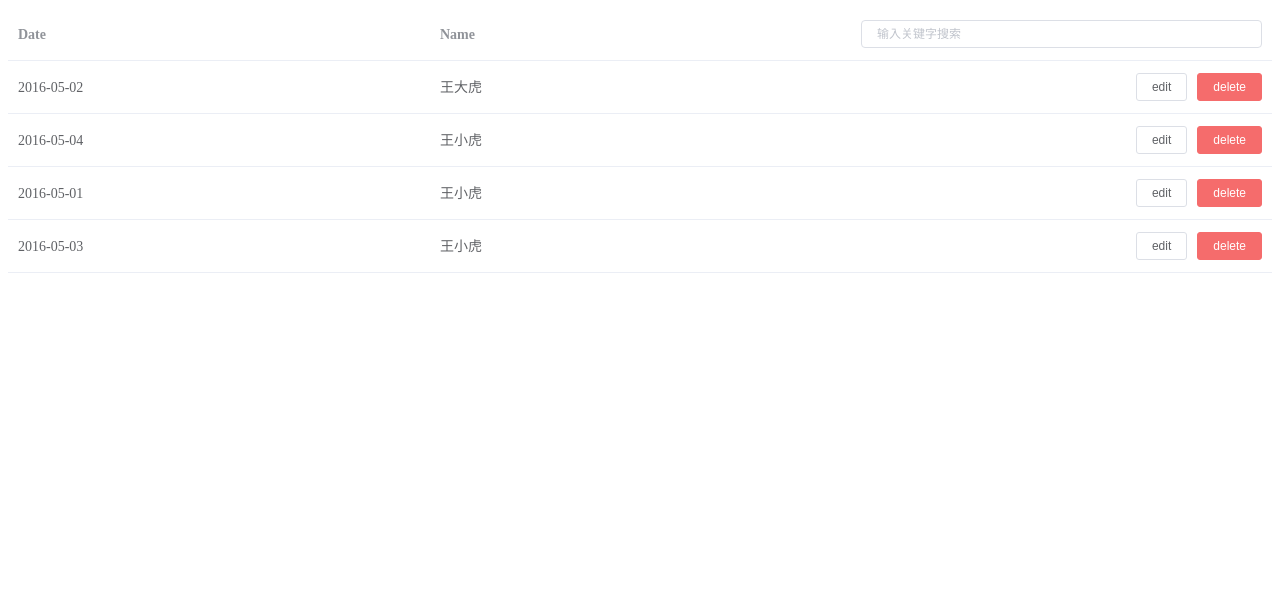
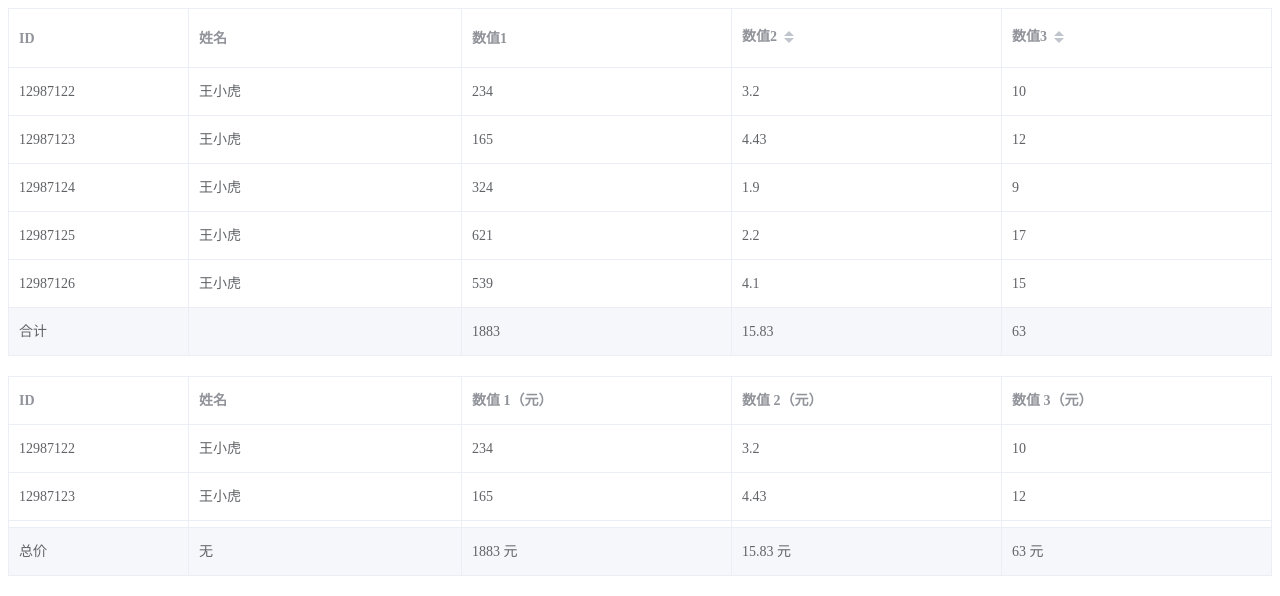
Before and after one commit to kingyeahwei/element_learning, a Vue app: page / in a window 1280 px wide. Shown: the top 596 px of the page. Built offline with nearby package versions, Linux system fonts and the light colour scheme.

Commit message:
table 表尾合计行

```diff
--- a/src/App.vue
+++ b/src/App.vue
@@ -1,18 +1,62 @@
 <template>
   <div id="app">
     <el-table
-    :data="filterHandle"
-    style="width: 100%">
-      <el-table-column label="Date" prop="date"></el-table-column>
-      <el-table-column label="Name" prop="name"></el-table-column>
-      <el-table-column align="right">
-        <template slot-scope="scope" slot="header">
-          <el-input v-model="search" size="mini" placeholder="输入关键字搜索"></el-input>
-        </template>
-        <template slot-scope="scope">
-          <el-button size="mini" @click="handleEdit(scope.$index, scope.row)">edit</el-button>
-          <el-button size="mini" type="danger" @click="handleDelete(scope.$index, scope.row)">delete</el-button>
-        </template>
+      :data="tableData"
+      border
+      show-summary
+      style="width: 100%">
+      <el-table-column
+        prop="id"
+        label="ID"
+        width="180"
+      ></el-table-column>
+      <el-table-column
+        prop="name"
+        label="姓名"
+      ></el-table-column>
+      <el-table-column
+        prop="amount1"
+        label="数值1"
+      ></el-table-column>
+      <el-table-column
+        prop="amount2"
+        label="数值2"
+        sortable
+      ></el-table-column>
+      <el-table-column
+        prop="amount3"
+        label="数值3"
+        sortable
+      ></el-table-column>
+    </el-table>
+
+    <el-table
+      :data="tableData"
+      border
+      height="200"
+      :summary-method="getSummaries"
+      show-summary
+      style="width: 100%; margin-top: 20px">
+      <el-table-column
+        prop="id"
+        label="ID"
+        width="180">
+      </el-table-column>
+      <el-table-column
+        prop="name"
+        label="姓名">
+      </el-table-column>
+      <el-table-column
+        prop="amount1"
+        label="数值 1（元）">
+      </el-table-column>
+      <el-table-column
+        prop="amount2"
+        label="数值 2（元）">
+      </el-table-column>
+      <el-table-column
+        prop="amount3"
+        label="数值 3（元）">
       </el-table-column>
     </el-table>
   </div>
@@ -25,42 +69,71 @@
             return {
                 tableData: [
                     {
-                        date: '2016-05-02',
-                        name: '王大虎',
-                        address: '上海市普陀区金沙江路 1518 弄'
+                        id: '12987122',
+                        name: '王小虎',
+                        amount1: '234',
+                        amount2: '3.2',
+                        amount3: 10
                     }, {
-                        date: '2016-05-04',
+                        id: '12987123',
                         name: '王小虎',
-                        address: '上海市普陀区金沙江路 1517 弄'
+                        amount1: '165',
+                        amount2: '4.43',
+                        amount3: 12
                     }, {
-                        date: '2016-05-01',
+                        id: '12987124',
                         name: '王小虎',
-                        address: '上海市普陀区金沙江路 1519 弄'
+                        amount1: '324',
+                        amount2: '1.9',
+                        amount3: 9
                     }, {
-                        date: '2016-05-03',
+                        id: '12987125',
                         name: '王小虎',
-                        address: '上海市普陀区金沙江路 1516 弄'
+                        amount1: '621',
+                        amount2: '2.2',
+                        amount3: 17
+                    }, {
+                        id: '12987126',
+                        name: '王小虎',
+                        amount1: '539',
+                        amount2: '4.1',
+                        amount3: 15
                     }
                 ],
                 search: ""
             }
         },
         methods: {
-            handleEdit(index, row) {
-                console.log(index, row);
-            },
-            handleDelete(index, row) {
-                console.log(index, row);
-            },
+            getSummaries(param) {
+                const { columns, data } = param;
+                const sums = [];
+                columns.forEach((column, index) => {
+                    if (index === 0) {
+                        sums[index] = '总价';
+                        return;
+                    }
+                    if (index === 1) {
+                        sums[index] = "无";
+                        return;
+                    }
+                    const values = data.map(item => Number(item[column.property]));
+                    if (!values.every(value => isNaN(value))) {
+                        sums[index] = values.reduce((prev, curr) => {
+                            const value = Number(curr);
+                            if (!isNaN(value)) {
+                                return prev + curr;
+                            } else {
+                                return prev;
+                            }
+                        }, 0);
+                        sums[index] += ' 元';
+                    } else {
+                        sums[index] = 'N/A';
+                    }
+                });
+                return sums;
+            }
         },
-        computed: {
-            filterHandle() {
-                let _this = this
-                return this.tableData.filter((data) => {
-                    return  !_this.search || data.name.toLowerCase().includes(_this.search.toLowerCase())
-                })
-            }
-        }
     };
 </script>
 
```
